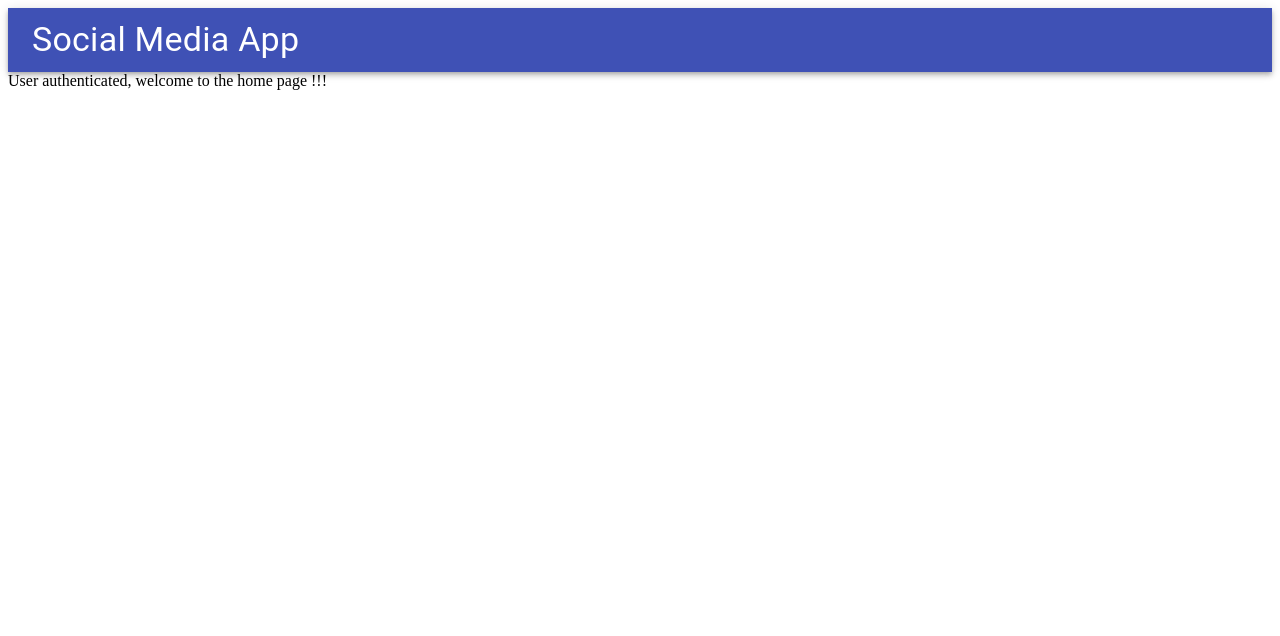
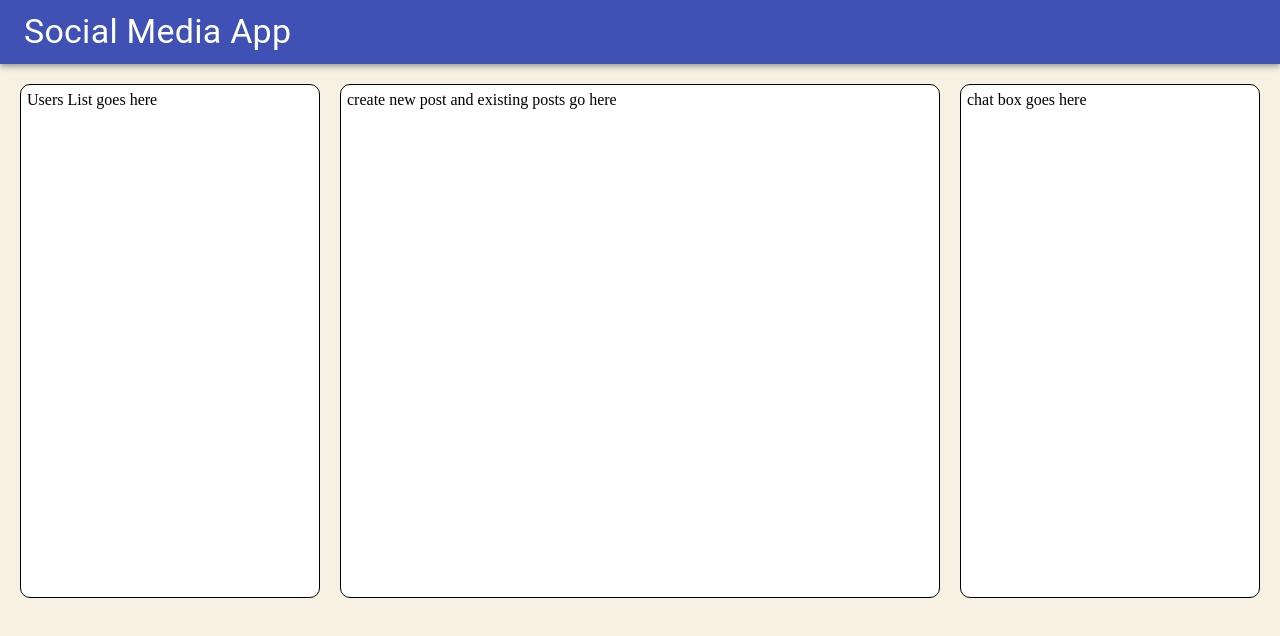
Before and after one commit to joshkim23/social-media-app, a React (Create React App) app: page /home in a window 1280 px wide. Shown: the top 636 px of the page. Built offline with nearby package versions, Linux system fonts and the light colour scheme.

Commit message:
overlay css stuff, general layout for homepage

```diff
--- a/public/index.html
+++ b/public/index.html
@@ -24,6 +24,17 @@
       work correctly both with client-side routing and a non-root public URL.
       Learn how to configure a non-root public URL by running `npm run build`.
     -->
+    <style type="text/css">
+      html, body {
+          height: 100%;
+          margin: 0;
+      }
+
+      #root {
+          min-height: 100%;
+      }
+    </style>
+
     <title>React App</title>
   </head>
   <body>
--- a/src/components/Homepage/HomePage.js
+++ b/src/components/Homepage/HomePage.js
@@ -2,13 +2,47 @@ import React from 'react';
 import Header from './Header/Header.js';
 
 const HomePage = ({username, signOut}) => {
+    const styles = {
+        layout: {
+            display: 'grid',
+            gridTemplateColumns: '1fr 2fr 1fr',
+            gridGap: '20px',
+            padding: '20px',
+        },
+        content: {
+            border: '1px solid black',
+            borderRadius: '10px',
+            padding: '6px',
+            backgroundColor: '#fff',
+            height: '500px'
+        },
+        overlay: { // need this to make the div FULL screen!!
+            backgroundColor: '#f7f1e3',
+            position: 'fixed',
+            width: '100%',
+            height: '100%',
+        }
+    }
     return (
-        <div>
+        <div style={styles.overlay}>
             <Header
                 username={username}
                 signOut = {signOut}
             />
-            User authenticated, welcome to the home page {username}!!!
+
+            <div style={styles.layout}>
+                <div style={styles.content}>
+                    Users List goes here
+                </div>
+
+                <div style={styles.content}>
+                    create new post and existing posts go here
+                </div>
+
+                <div style={styles.content}>
+                    chat box goes here
+                </div>
+            </div>
         </div>
     )
 }
```
